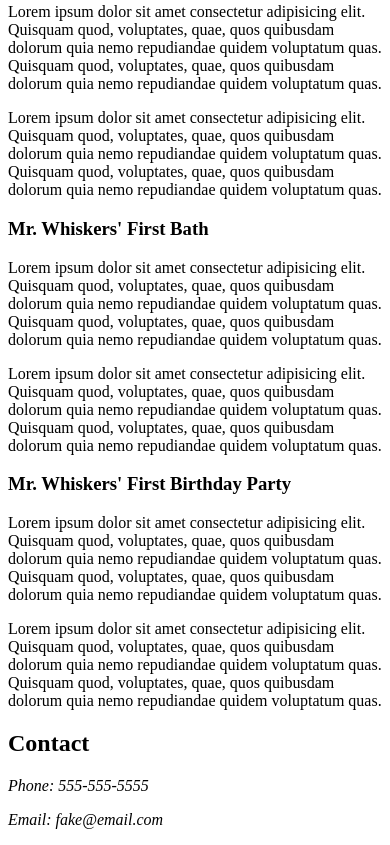
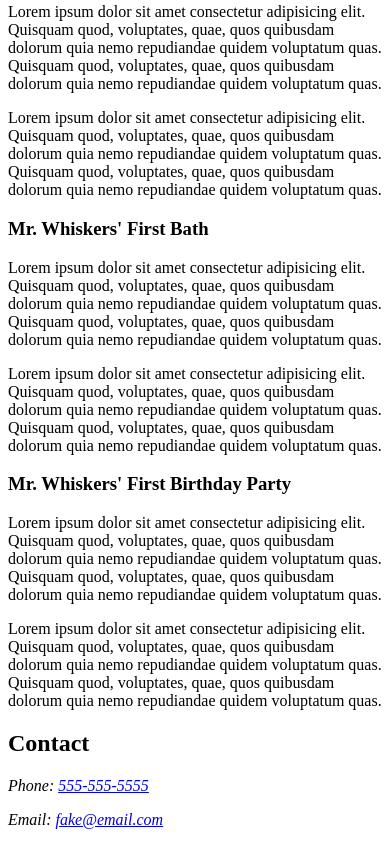
Before and after one commit to MaxGB2605/FreeCodeCamp-CatBlogPage, a plain HTML site: page index.html in a window 390 px wide. Shown: the part 786-1631 px from the top of the page. Drawn offline with Linux system fonts and the light colour scheme.

Commit message:
linked phone and email

```diff
--- a/index.html
+++ b/index.html
@@ -71,8 +71,8 @@
         <section>
             <h2 id="contact">Contact</h2>
             <address>
-                <p>Phone: 555-555-5555</p>
-                <p>Email: fake@email.com</p>
+                <p>Phone: <a href="5555555555">555-555-5555</a></p>
+                <p>Email: <a href="mailto:fake@email.com">fake@email.com</a></p>
             </address>
         </section>
     </footer>
```
